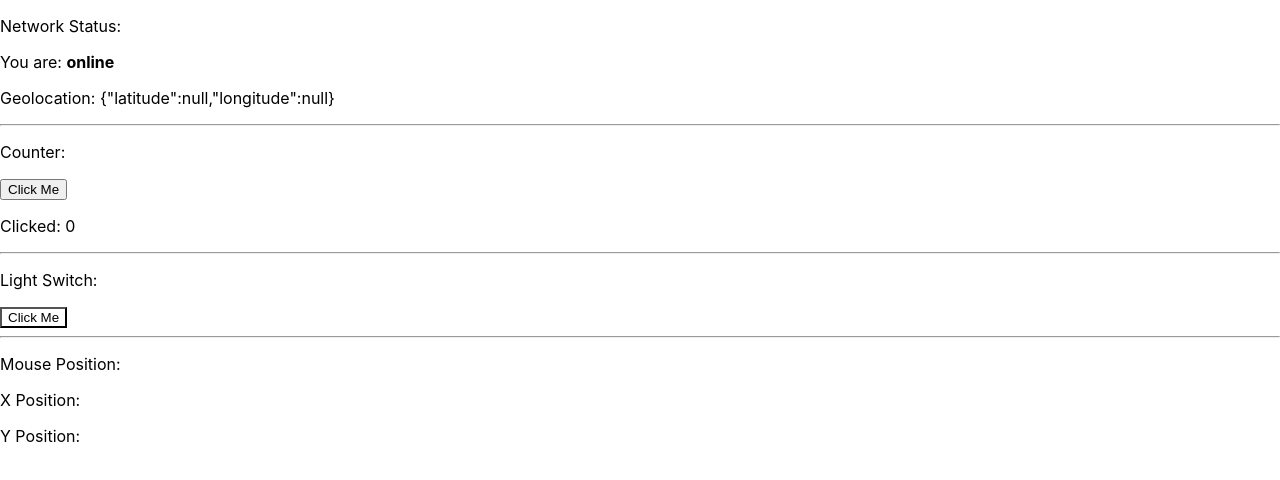
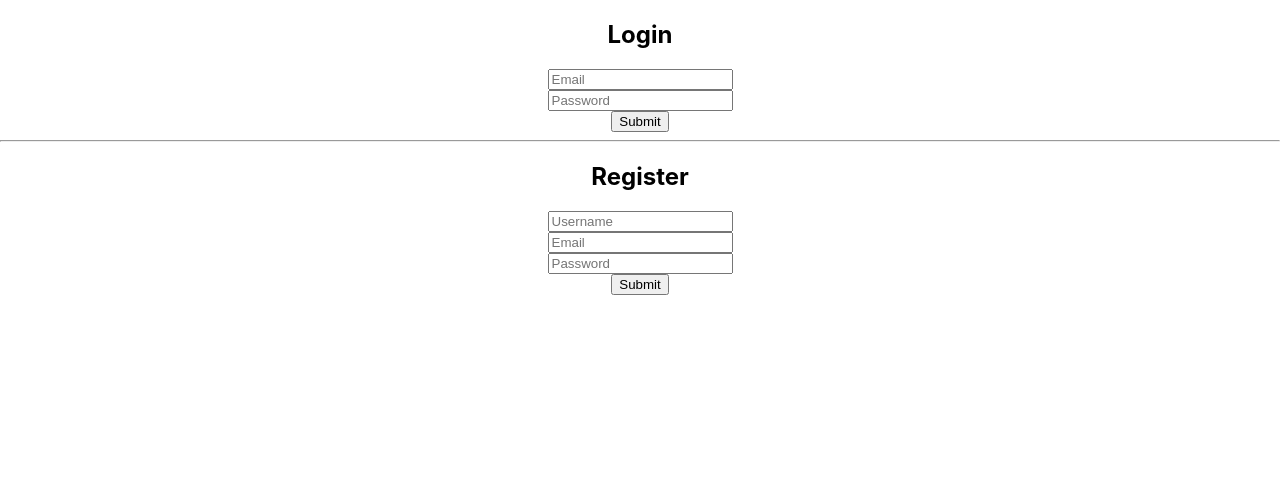
Before and after one commit to ptviet/react-hooks-ts, a React (Create React App) app: page / in a window 1280 px wide. Shown: the top 480 px of the page. Built offline with nearby package versions, Linux system fonts and the light colour scheme; no server answers.

Commit message:
add Login and Register

```diff
--- a/package.json
+++ b/package.json
@@ -29,6 +29,7 @@
   ],
   "devDependencies": {
     "tslint": "^5.12.1",
-    "tslint-config-prettier": "^1.17.0"
+    "tslint-config-prettier": "^1.17.0",
+    "tslint-plugin-prettier": "^2.0.1"
   }
 }
--- a/src/App.tsx
+++ b/src/App.tsx
@@ -1,9 +1,16 @@
 import React, { Component } from "react";
-import Demo from "./demo";
+import Login from "./Login";
+import Register from "./Register";
 
 class App extends Component {
   render() {
-    return <Demo />;
+    return (
+      <>
+        <Login />
+        <hr />
+        <Register />
+      </>
+    );
   }
 }
 
--- /dev/null
+++ b/src/Login.tsx
@@ -0,0 +1,50 @@
+import React, { useState } from "react";
+
+const Login = () => {
+  const [email, setEmail] = useState("");
+  const [password, setPassword] = useState("");
+  const [user, setUser] = useState(null);
+
+  const onSubmit = (event: any) => {
+    event.preventDefault();
+
+    const userData: any = {
+      email,
+      password
+    };
+    setUser(userData);
+    setEmail("");
+    setPassword("");
+  };
+
+  return (
+    <div style={{ textAlign: "center" }}>
+      <h2>Login</h2>
+      <form
+        onSubmit={onSubmit}
+        style={{
+          display: "grid",
+          alignItems: "center",
+          justifyItems: "center"
+        }}
+      >
+        <input
+          type="email"
+          placeholder="Email"
+          onChange={event => setEmail(event.target.value)}
+          value={email}
+        />
+        <input
+          type="password"
+          placeholder="Password"
+          onChange={event => setPassword(event.target.value)}
+          value={password}
+        />
+        <button type="submit">Submit</button>
+      </form>
+      {user && JSON.stringify(user, null, 2)}
+    </div>
+  );
+};
+
+export default Login;
--- /dev/null
+++ b/src/Register.tsx
@@ -0,0 +1,62 @@
+import React, { useState } from "react";
+
+const initialFormState = { username: "", email: "", password: "" };
+
+const Register = () => {
+  const [form, setForm] = useState(initialFormState);
+  const [user, setUser] = useState(null);
+
+  const onSubmit = (event: any) => {
+    event.preventDefault();
+    setUser(form as any);
+    setForm(initialFormState);
+  };
+
+  const onChange = (event: any) => {
+    setForm({
+      ...form,
+      [event.target.name]: event.target.value
+    });
+  };
+
+  return (
+    <div style={{ textAlign: "center" }}>
+      <h2>Register</h2>
+      <form
+        onSubmit={onSubmit}
+        style={{
+          display: "grid",
+          alignItems: "center",
+          justifyItems: "center"
+        }}
+      >
+        <input
+          type="text"
+          placeholder="Username"
+          name="username"
+          onChange={onChange}
+          value={form.username}
+        />
+        <input
+          type="email"
+          placeholder="Email"
+          name="email"
+          onChange={onChange}
+          value={form.email}
+        />
+        <input
+          type="password"
+          placeholder="Password"
+          name="password"
+          onChange={onChange}
+          value={form.password}
+        />
+
+        <button type="submit">Submit</button>
+      </form>
+      {user && JSON.stringify(user, null, 2)}
+    </div>
+  );
+};
+
+export default Register;
--- a/src/demo/NetworkStatus.tsx
+++ b/src/demo/NetworkStatus.tsx
@@ -54,7 +54,7 @@ const NetworkStatus = () => {
       <p>
         You are: <strong>{status ? "online" : "offline"}</strong>
       </p>
-      <p>Geolocation: {JSON.stringify(location)}</p>
+      <p>Geolocation: {JSON.stringify(location, null, 2)}</p>
     </div>
   );
 };
```
Also changed, not shown: 1 other file (tests, documents, lock files or other folders).
